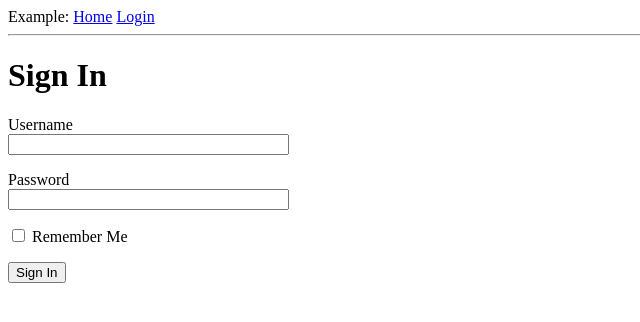
After one commit to Fongshway/flask-by-example, a Flask app: page /login in a window 1280 px wide. The commit adds this page. Shown: the top 322 px of the page, without its empty margins (0-640 px from the left). Run offline with Flask 2, Linux system fonts and the light colour scheme.

Commit message:
The Flask Mega-Tutorial Part III: Web Forms (#3)
https://blog.miguelgrinberg.com/post/the-flask-mega-tutorial-part-iii-web-forms

```diff
--- a/app/__init__.py
+++ b/app/__init__.py
@@ -1,5 +1,7 @@
 from flask import Flask
+from config import Config
 
 app = Flask(__name__)
+app.config.from_object(Config)
 
 from app import routes
--- /dev/null
+++ b/app/forms.py
@@ -0,0 +1,10 @@
+from flask_wtf import FlaskForm
+from wtforms import StringField, PasswordField, BooleanField, SubmitField
+from wtforms.validators import DataRequired
+
+
+class LoginForm(FlaskForm):
+    username = StringField(label='Username', validators=[DataRequired()])
+    password = PasswordField(label='Password', validators=[DataRequired()])
+    remember_me = BooleanField(label='Remember Me')
+    submit = SubmitField(label='Sign In')
--- a/app/routes.py
+++ b/app/routes.py
@@ -1,5 +1,6 @@
-from flask import render_template
+from flask import render_template, flash, redirect, url_for
 from app import app
+from app.forms import LoginForm
 
 
 @app.route('/')
@@ -21,3 +22,13 @@ def index():
         }
     ]
     return render_template("index.html", title="Home", user=user, posts=posts)
+
+
+@app.route('/login', methods=['GET', 'POST'])
+def login():
+    form = LoginForm()
+    if form.validate_on_submit():
+        flash('Login requested for user {}, remember_me={}'.format(
+            form.username.data, form.remember_me.data))
+        return redirect(url_for('index'))
+    return render_template('login.html', title='Sign In', form=form)
--- a/app/templates/base.html
+++ b/app/templates/base.html
@@ -1,7 +1,6 @@
 <!DOCTYPE html>
 <html lang="en">
     <head>
-        <meta charset="UTF-8">
         {% if title %}
         <title>{{ title }} - Example</title>
         {% else %}
@@ -9,8 +8,21 @@
         {% endif %}
     </head>
     <body>
-        <div>Example: <a href="/index">Home</a></div>
+        <div>
+            Example:
+            <a href="{{ url_for('index') }}">Home</a>
+            <a href="{{ url_for('login') }}">Login</a>
+        </div>
         <hr>
-        {% block content %}{% endblock%}
+        {% with messages = get_flashed_messages() %}
+        {% if messages %}
+        <ul>
+            {% for message in messages %}
+            <li>{{ message }}</li>
+            {% endfor %}
+        </ul>
+        {% endif %}
+        {% endwith %}
+        {% block content %}{% endblock %}
     </body>
 </html>
--- /dev/null
+++ b/app/templates/login.html
@@ -0,0 +1,24 @@
+{% extends "base.html" %}
+
+{% block content %}
+    <h1>Sign In</h1>
+    <form action="" method="post" novalidate>
+        {{ form.hidden_tag() }}
+        <p>
+            {{ form.username.label }}<br>
+            {{ form.username(size=32) }}<br>
+            {% for error in form.username.errors %}
+            <span style="color: #ff0000; font-weight: bold;">[{{ error }}]</span>
+            {% endfor %}
+        </p>
+        <p>
+            {{ form.password.label }}<br>
+            {{ form.password(size=32) }}<br>
+            {% for error in form.password.errors %}
+            <span style="color: #ff0000; font-weight: bold;">[{{ error }}]</span>
+            {% endfor %}
+        </p>
+        <p>{{ form.remember_me() }} {{ form.remember_me.label }}</p>
+        <p>{{ form.submit() }}</p>
+    </form>
+{% endblock %}
--- /dev/null
+++ b/config.py
@@ -0,0 +1,5 @@
+import os
+
+
+class Config:
+    SECRET_KEY = os.environ.get('SECRET_KEY', default="something-long-and-complicated-that-will-never-be-guessed")
```
Also changed, not shown: 2 other files.
